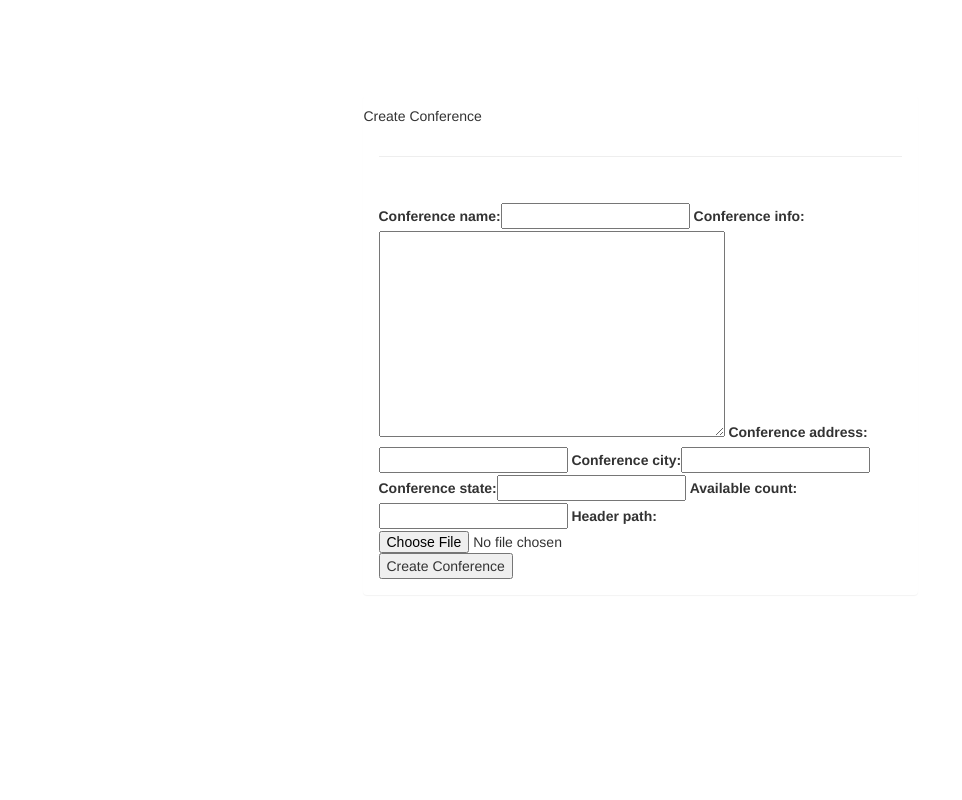
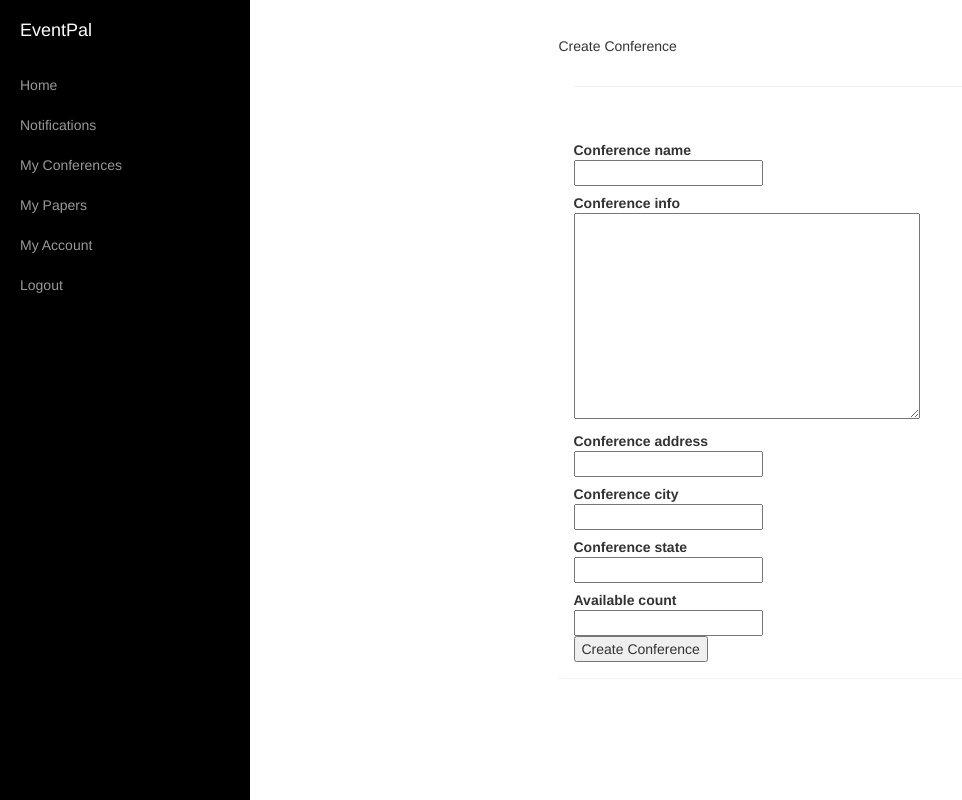
Before and after one commit to lukasfox23/Capstone, a Django app: page /createconference/ in a window 1280 px wide; the page is wider, and only the part inside the window is pictured. Shown: that part, without its empty margins (0-962 px from the left). Run offline with Django 3.2, Linux system fonts and the light colour scheme; some libraries are stand-ins or nearby versions.

Commit message:
create conference fix

```diff
--- a/capstone/forms.py
+++ b/capstone/forms.py
@@ -25,4 +25,4 @@ class FileForm(forms.Form):
 class ConferenceForm(ModelForm):
     class Meta:
         model = Conference
-        fields = ['conference_name','conference_info','conference_address','conference_city','conference_state','available_count','header_path']
+        fields = ['conference_name','conference_info','conference_address','conference_city','conference_state','available_count']
--- a/conference/templates/conference/createconference.html
+++ b/conference/templates/conference/createconference.html
@@ -1,22 +1,5 @@
-<!DOCTYPE html>
-<html lang="en">
-<head>
+{% extends "basic/header.html" %}
 
-  <title>EventPal</title>
-  <meta charset="utf-8">
-  <meta http-equiv="X-UA-Compatible" content="IE=edge">
-  <meta name="viewport" content="width=device-width, initial-scale=1">
-
-  <!-- Bootstrap Core CSS -->
-  {% load staticfiles %}
-  <link rel='stylesheet' href="{% static 'css/bootstrap.css' %}" type='text/css'/>
-  <style>
-      body {
-          padding-top: 70px;
-          /* Required padding for .navbar-fixed-top. Remove if using .navbar-static-top. Change if height of navigation changes. */
-      }
-  </style>
-</head>
 {% block content %}
 
 <div class="container" style="padding-top: 25px">
@@ -34,9 +17,29 @@
                 <div class="panel-body">
                     <div class="row">
                         <div class="col-lg-12">
-                            <form method="post" action="">
+                            <form class="form-horizontal" method="post" action="">
                               {% csrf_token %}
-                              {{ form }}
+                              {% for field in form %}
+                                  {% if field.errors %}
+                                      <div class="control-group error">
+                                          <label class="control-label">{{ field.label }}</label>
+                                          <div class="controls">{{ field }}
+                                              <span class="help-inline">
+                                                  {% for error in  field.errors %}{{ error }}{% endfor %}
+                                              </span>
+                                          </div>
+                                      </div>
+                                  {% else %}
+                                      <div class="control-group">
+                                          <label class="control-label">{{ field.label }}</label>
+                                          <div class="controls">{{ field }}
+                                              {% if field.help_text %}
+                                                  <p class="help-inline"><small>{{ field.help_text }}</small></p>
+                                              {% endif %}
+                                          </div>
+                                      </div>
+                                  {% endif %}
+                              {% endfor %}
                               <input type="submit" value="Create Conference" />
                             </form>
                         </div>
@@ -48,4 +51,3 @@
 </div>
 
 {% endblock %}
-</html>
--- a/conference/views.py
+++ b/conference/views.py
@@ -24,13 +24,13 @@ def createconference(request):
         form = ConferenceForm(request.POST)
         if form.is_valid():
             data=form.cleaned_data
-            new_conference=Conference.objects.create(conference_name=data['conference_name'],conference_info=data['conference_info'],conference_address=data['conference_address'],conference_city=data['conference_city'],conference_state=data['conference_state'],attendee_count=1,available_count=data['available_count'],header_path=data['header_path'])
+            new_conference=Conference.objects.create(conference_name=data['conference_name'],conference_info=data['conference_info'],conference_address=data['conference_address'],conference_city=data['conference_city'],conference_state=data['conference_state'],attendee_count=1,available_count=data['available_count'])
             if(new_conference):
                 new_conference.save()
             return render(request, "conference/conference.html", {'data':data})
     else:
         form = ConferenceForm()
-        return render(request, 'conference/createconference.html', {'form':form})
+    return render(request, 'conference/createconference.html', {'form':form})
 
 def gallery(request):
     return render(request, "conference/gallery.html")
```
Also changed, not shown: db.sqlite3.
